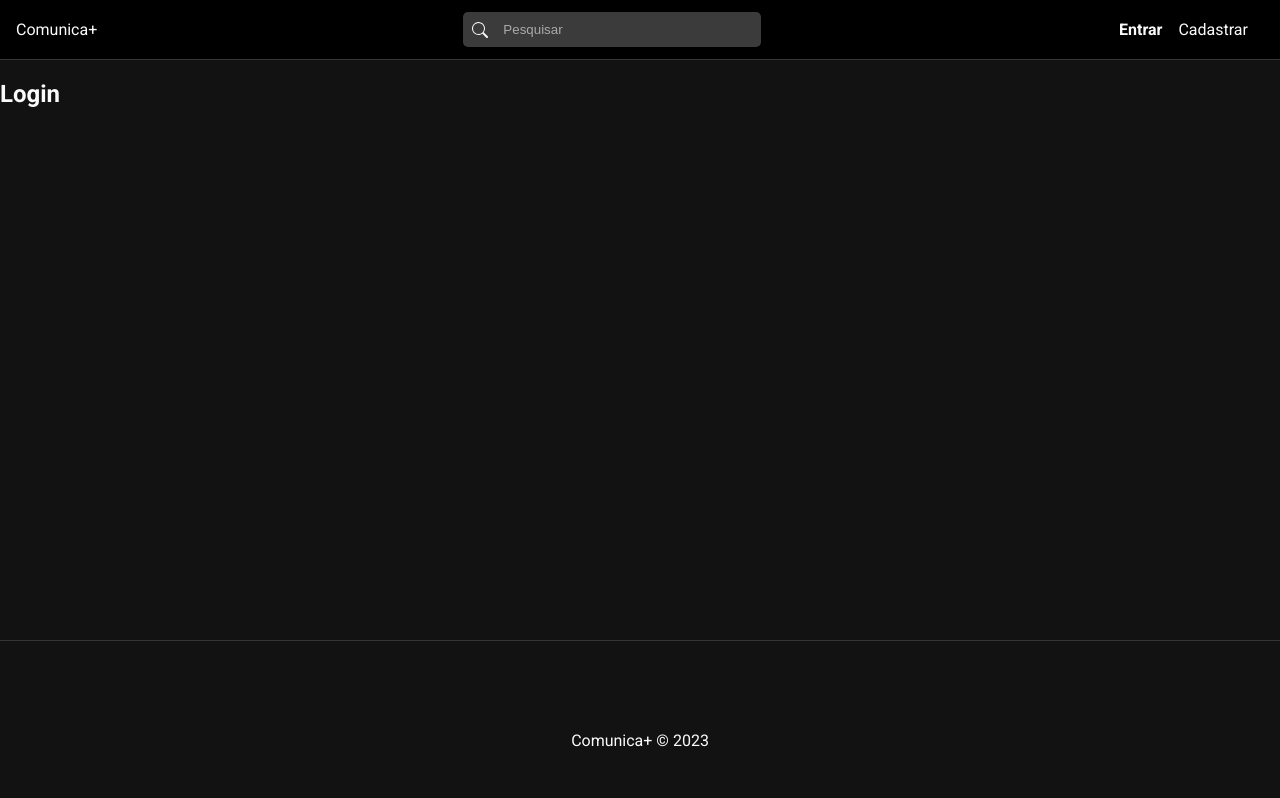
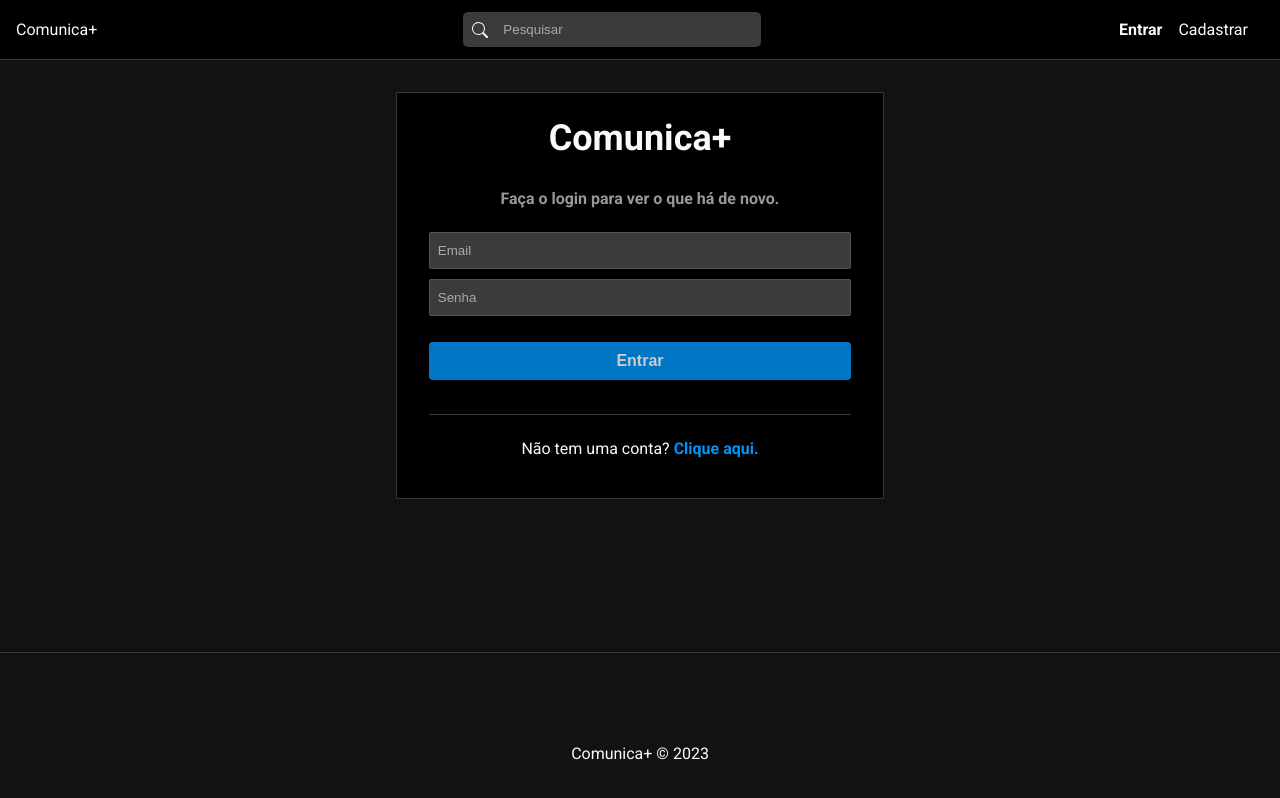
Before and after one commit to Alessandro021/comunica-mais-frontend, a React (Vite) app: page /login in a window 1280 px wide. Shown: the top 798 px of the page. Built offline with nearby package versions, Linux system fonts and the light colour scheme.

Commit message:
Finalizado a estilização da tela de login

```diff
--- a/src/pages/Auth/Login.jsx
+++ b/src/pages/Auth/Login.jsx
@@ -1,9 +1,26 @@
 import "./Auth.css";
+import { Link } from "react-router-dom";
+import Message from "../../components/Message/Message";
 
+import { useState, useEffect } from "react";
+import { useSelector, useDispatch } from "react-redux";
 const Login = () => {
+    const [email, setEmail] = useState("");
+    const [password, setPassword] = useState("");
+    const handleSubmit = (e) => {
+        e.preventDefault();
+
+    };
     return (
-        <div>
-            <h2>Login</h2>
+        <div id="login">
+            <h2>Comunica+</h2>
+            <p className="subtitle">Faça o login para ver o que há de novo.</p>
+            <form onSubmit={handleSubmit}>
+                <input type="email" placeholder="Email" value={email} onChange={e => setEmail(e.target.value)} />
+                <input type="password" placeholder="Senha" value={password} onChange={e => setPassword(e.target.value)} />
+                <input type="submit" value="Entrar"  />
+            </form>
+            <p>Não tem uma conta? <Link to={"/register"}>Clique aqui.</Link></p>
         </div>
     );
 };
```
